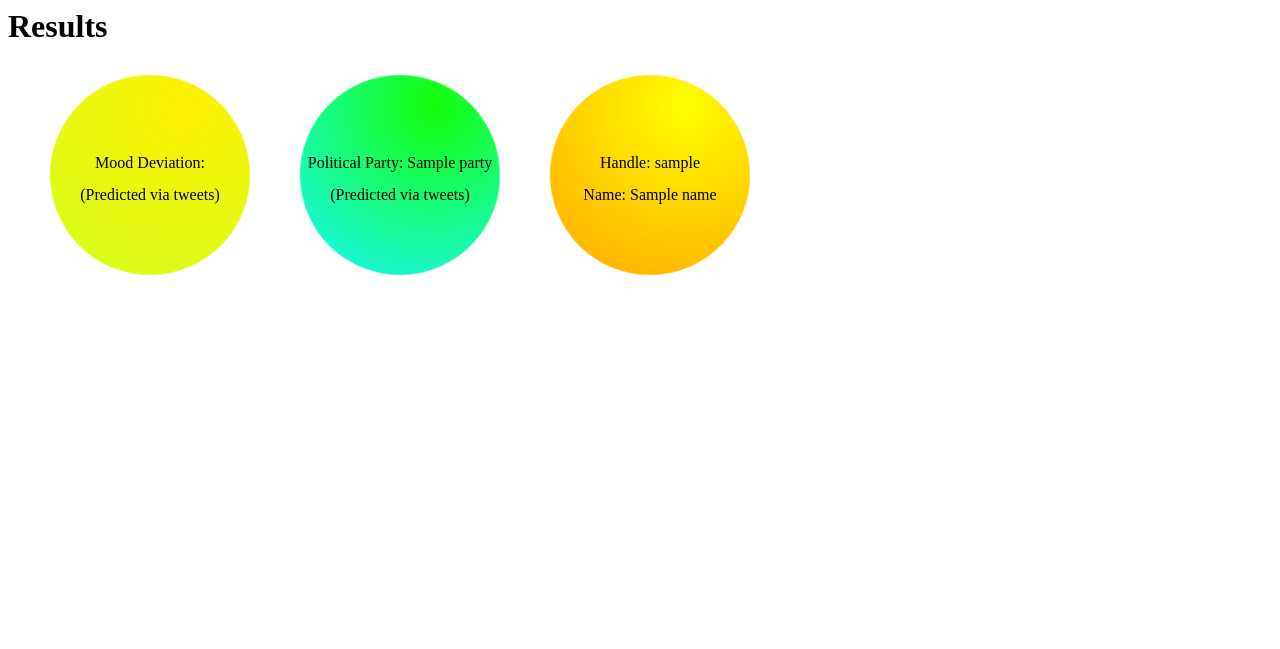
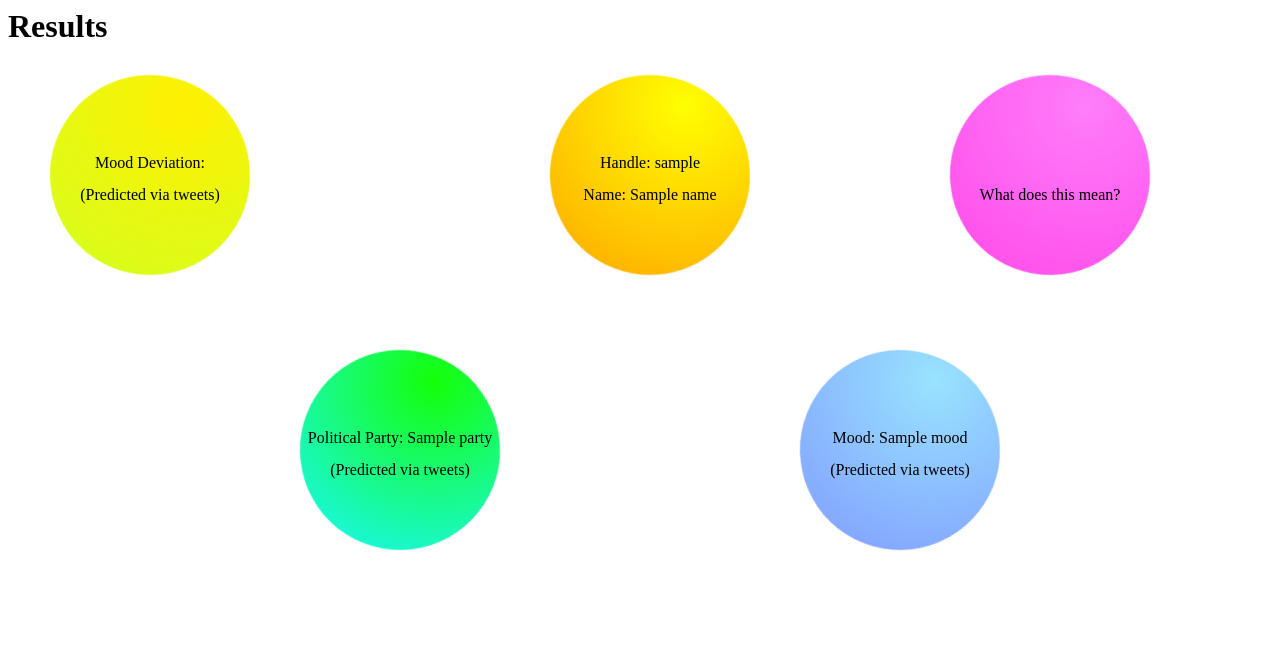
Before and after one commit to Advait-M/Logistica-Politica, a Flask app: template templates/results.html in a window 1280 px wide. Shown: the top 649 px of the page. Run offline with Flask 2, Linux system fonts and the light colour scheme; the template is opened without the code that fills it: most values are stand-ins (such as "Sample title", 1, 10 or a date in 2020); parts of the project's set-up code (start-up, migrations or seed data) failed here and were passed over.

Commit message:
More pretty circles and results

```diff
--- a/static/css/circlestuff.css
+++ b/static/css/circlestuff.css
@@ -22,7 +22,7 @@
 }
 .wrapper2 {
     position:absolute;
-    top:75px;
+    top:350px;
     left:300px;
     width: 300px;
     height: 300px;
@@ -32,6 +32,22 @@
     position:absolute;
     top:75px;
     left:50px;
+    width: 300px;
+    height: 300px;
+    margin: 0 auto;
+}
+.wrapper4 {
+    position:absolute;
+    top:350px;
+    left:800px;
+    width: 300px;
+    height: 300px;
+    margin: 0 auto;
+}
+.wrapper5 {
+    position:absolute;
+    top:75px;
+    left:950px;
     width: 300px;
     height: 300px;
     margin: 0 auto;
@@ -97,3 +113,30 @@
 	animation-iteration-count: infinite;
 	animation-timing-function: linear;
 }
+
+#advanced4 {
+	width: 200px;
+	height: 200px;
+
+	background-image: -moz-radial-gradient(45px 45px 45deg, circle cover, #98e3ff 0%, #809aff 100%, #5959ff 95%);
+	background-image: -webkit-radial-gradient(45px 45px, circle cover, #98e3ff, #809aff);
+	background-image: radial-gradient(45px 45px 45deg, circle cover, #98e3ff 0%, #809aff 100%, #5959ff 95%);
+
+	animation-name: spin;
+	animation-duration: 3s; /* 3 seconds */
+	animation-iteration-count: infinite;
+	animation-timing-function: linear;
+}
+#advanced5 {
+	width: 200px;
+	height: 200px;
+
+	background-image: -moz-radial-gradient(45px 45px 45deg, circle cover, #ff7dfa 0%, #ff49e9 100%, #ff1fc0 95%);
+	background-image: -webkit-radial-gradient(45px 45px, circle cover, #ff7dfa, #ff49e9);
+	background-image: radial-gradient(45px 45px 45deg, circle cover, #ff7dfa 0%, #ff49e9 100%, #ff1fc0 95%);
+
+	animation-name: spin;
+	animation-duration: 3s; /* 3 seconds */
+	animation-iteration-count: infinite;
+	animation-timing-function: linear;
+}
--- a/templates/results.html
+++ b/templates/results.html
@@ -18,6 +18,16 @@
         <div class="text">Mood Deviation: {{ amountError }}</div>
         <div class="text2">(Predicted via tweets)</div>
     </div>
+    <div class = "wrapper4">
+        <div id="advanced4" class="circle"></div>
+        <div class="text">Mood: {{ mood }}</div>
+        <div class="text2">(Predicted via tweets)</div>
+    </div>
+    <div class = "wrapper5">
+        <div id="advanced5" class="circle"></div>
+        <div class="text">{{ interpretError }}</div>
+        <div class="text2">What does this mean?</div>
+    </div>
 
 
 </body>
```
